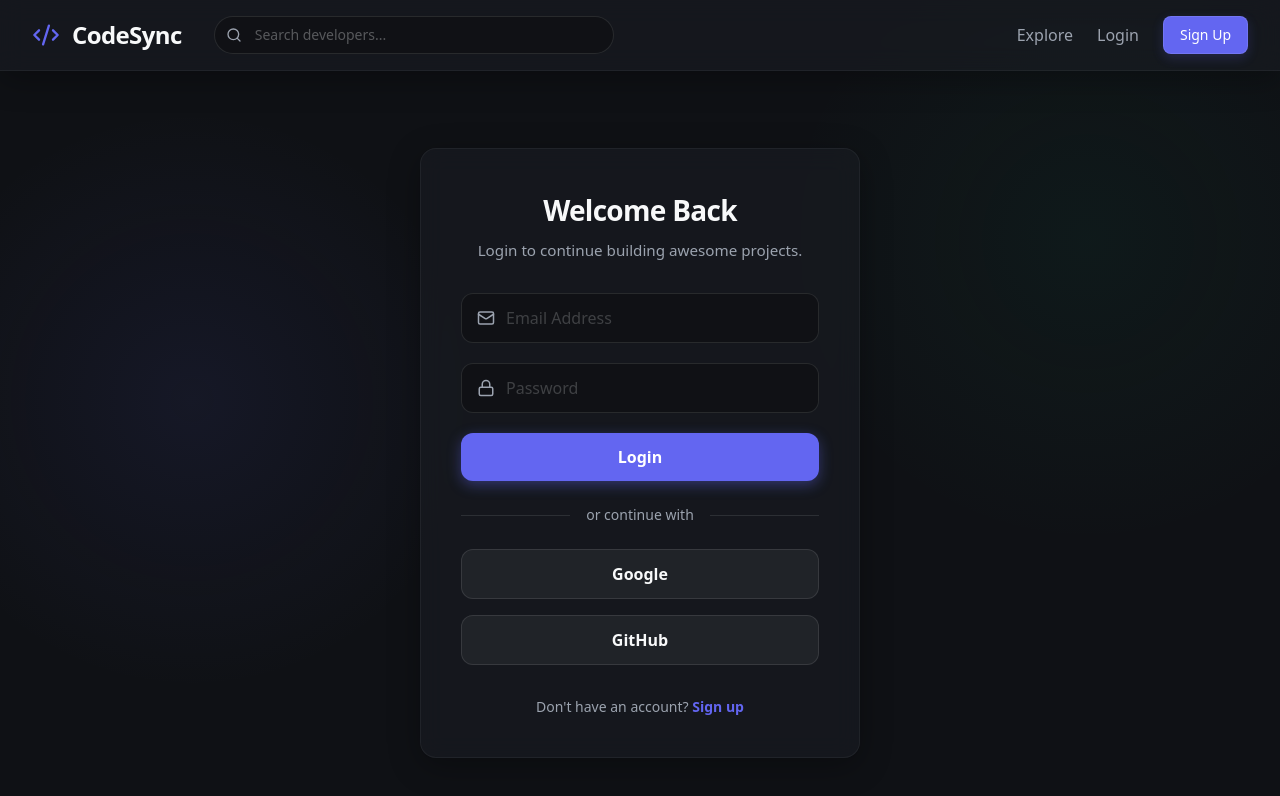
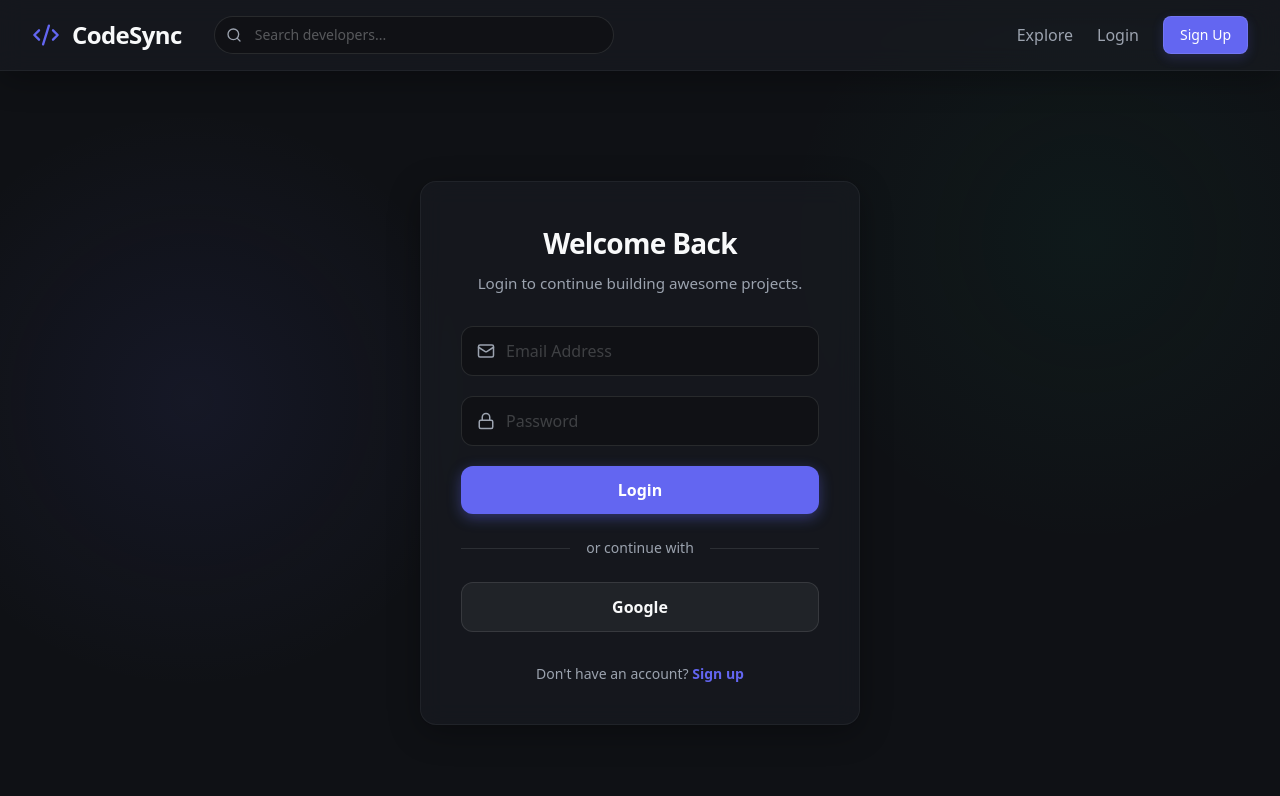
Before and after one commit to BL-RajKumar/CodeSync-Frontend, a React app: page /login in a window 1280 px wide. Shown: the top 796 px of the page. Built offline with nearby package versions, Linux system fonts and the light colour scheme; no server answers; the HTML template or start-up script is replaced by a standard one.

Commit message:
[Raj] update: login page

```diff
--- a/src/pages/Login.jsx
+++ b/src/pages/Login.jsx
@@ -25,11 +25,6 @@ const Login = () => {
   const handleGoogleLogin = () => {
     const apiUrl = import.meta.env.VITE_API_URL || 'http://localhost:5000/api';
     window.location.href = `${apiUrl}/auth/google`;
-  };
-
-  const handleGithubLogin = () => {
-    const apiUrl = import.meta.env.VITE_API_URL || 'http://localhost:5000/api';
-    window.location.href = `${apiUrl}/auth/github`;
   };
 
   return (
@@ -71,9 +66,6 @@ const Login = () => {
           <Button variant="secondary" fullWidth onClick={handleGoogleLogin}>
              Google
           </Button>
-          <Button variant="secondary" fullWidth onClick={handleGithubLogin}>
-            GitHub
-          </Button>
         </div>
 
         <p className="text-center text-sm text-muted">
```
